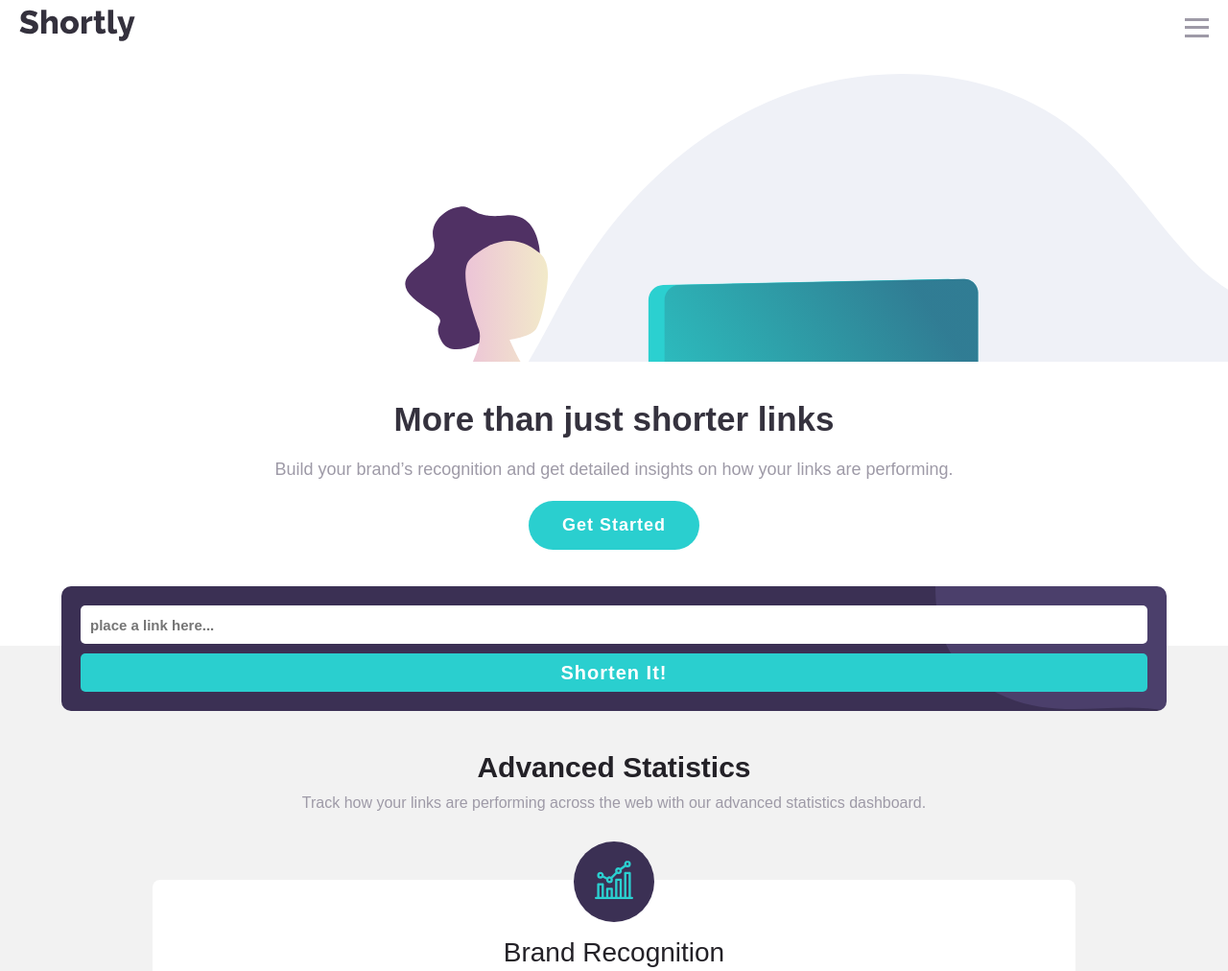
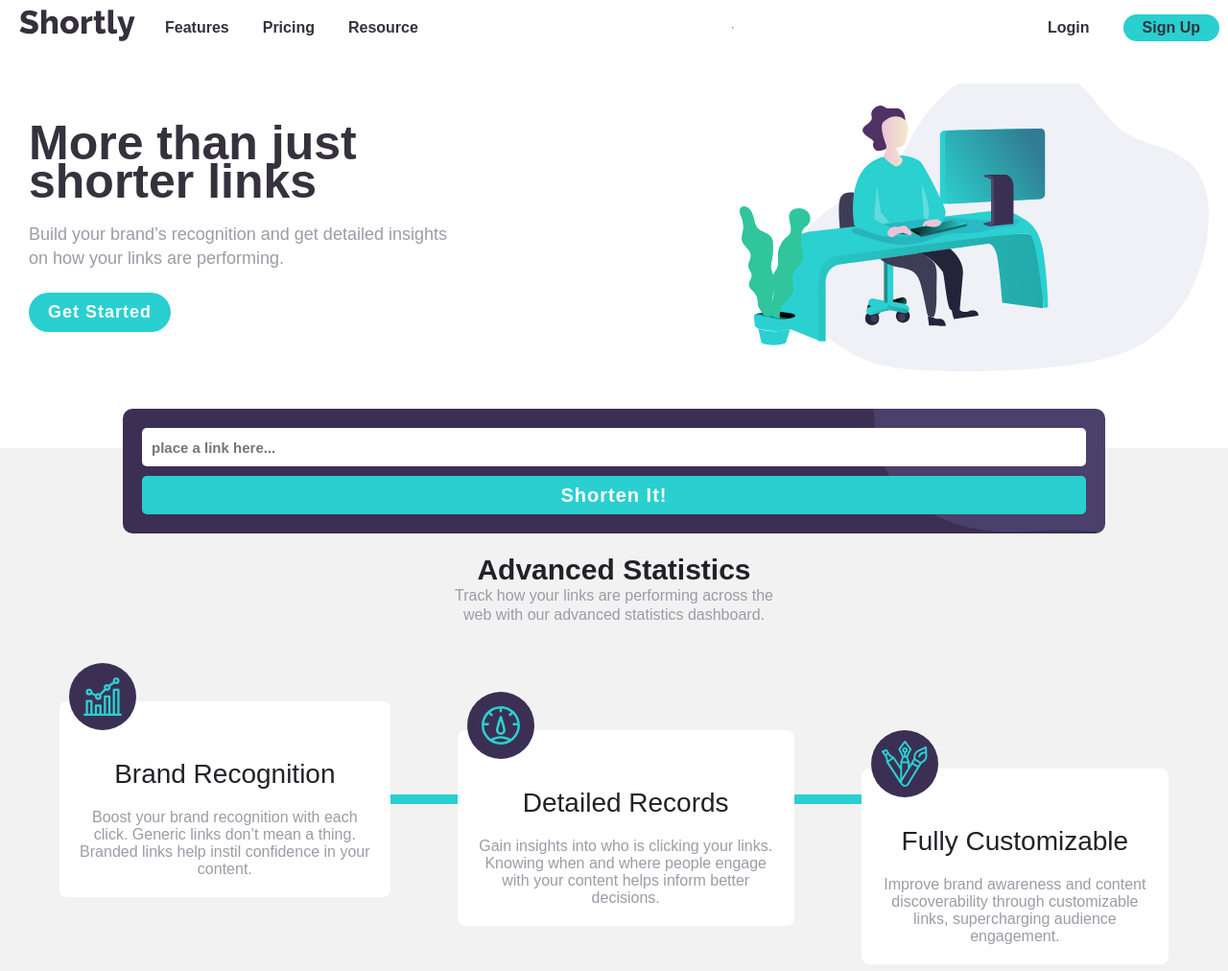
Before and after one commit to ElaasriTarik/shorten-links-API, a plain HTML site: page url-shortening-api-master/index.html in a window 1280 px wide. Shown: the top 1012 px of the page at 96% size. Drawn offline with Linux system fonts and the light colour scheme.

Commit message:
Update style.css

```diff
--- a/url-shortening-api-master/style.css
+++ b/url-shortening-api-master/style.css
@@ -330,3 +330,127 @@ justify-content: space-between;
   font-weight: 600;
   border-radius: 500px;
 }
+@media only screen and (min-width: 850px) {
+  .navigation {
+     padding-right: 20px;
+  }
+  .menuItems {
+    position: relative;
+    display: flex;
+    flex-direction: row;
+    align-items: center;
+    padding: 0;
+    top: 0;
+    background-color: white;
+    padding-right: 20px;
+  }
+  .mainItems, .signInItems {
+    flex-direction: row;
+    align-items: center;
+
+  }
+  .signInItems > li a {
+    color: hsl(255, 11%, 22%);
+  }
+  .mainItems li a{
+   color: hsl(255, 11%, 22%);
+   padding-right: -20px;
+  }
+  .signINcolor{
+    color: white;
+  }
+  .signInBtn {
+    padding: 5px 20px;
+    color: white;
+  }
+  .menuSpace {
+    display: none;
+  }
+  .headerSection {
+    padding-top: 30px;
+    flex-direction: row-reverse;
+    justify-content: space-between;
+    gap: 70px;
+    overflow: visible;
+  }
+  .bannerSpace {
+    display: flex;
+    align-items: flex-end;
+    justify-content: flex-end;
+    padding-right: 20px;
+  }
+  .bannerSpace img {
+    width: 70%;
+  }
+  .mainInfo {
+    flex-direction: column;
+    align-items: flex-start;
+    justify-content: space-around;
+    padding: 30px;
+    gap: 0px;
+    max-width: 40%;
+  }
+  .mainInfo h2, .mainInfo p {
+    text-align: left;
+    font-size: 40px;
+  }
+  .mainInfo h2 {
+    font-size: 50px;
+  }
+  .mainInfo p {
+    font-size: 18px;
+  }
+  .getStartedBtn {
+    padding: 10px 20px;
+  }
+  .userInputSpace {
+    width: 80%;
+    margin: 0 auto;
+    left: 10%;
+  }
+  .advancedStatistics {
+    flex-direction: column;
+  }
+  .statistics {
+    flex-direction: row;
+    padding: 10px 30px;
+    height: auto;
+    margin-bottom: 80px;
+    width: 95vw;
+  }
+  .staticSpace {
+    position: relative;
+    height: 70%;
+  }
+  .staticSpace:nth-child(2) {
+    top: 30px;
+  }
+  .staticSpace:nth-child(3) {
+    top: 70px;
+  }
+  .staticImage {
+    left: 10px;
+    width: 70px;
+    height: 70px;
+    display: flex;
+    align-items: center;
+    justify-content: center;
+  }
+  .statistics::before{
+    content: '';
+    display: block;
+    position: absolute;
+    height:10px;
+    width: 90%;
+
+    background-color: hsl(180, 66%, 49%);
+  }
+ .staticsIntro {
+   gap: 0px;
+   max-width: 400px;
+ }
+
+ .boosterLinks {
+   background-image: url('images/bg-boost-desktop.svg');
+ }
+}
```
